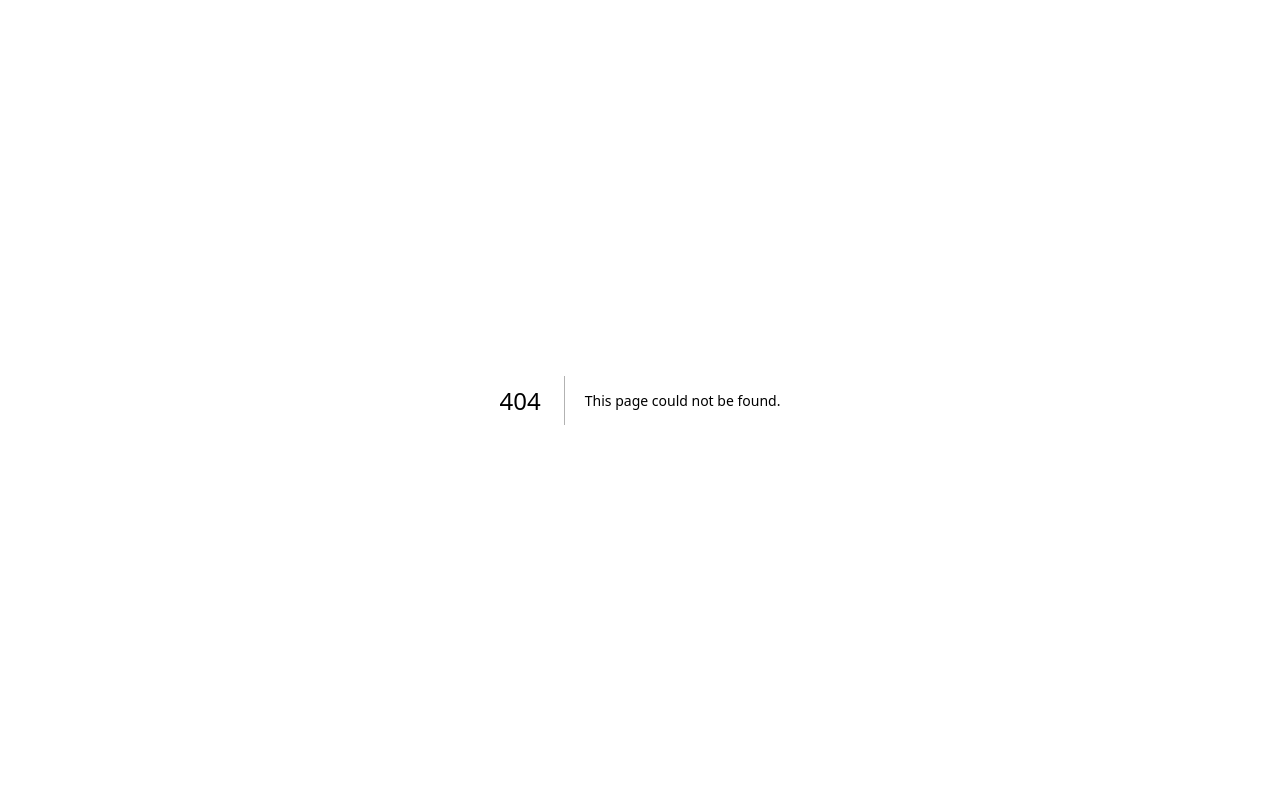
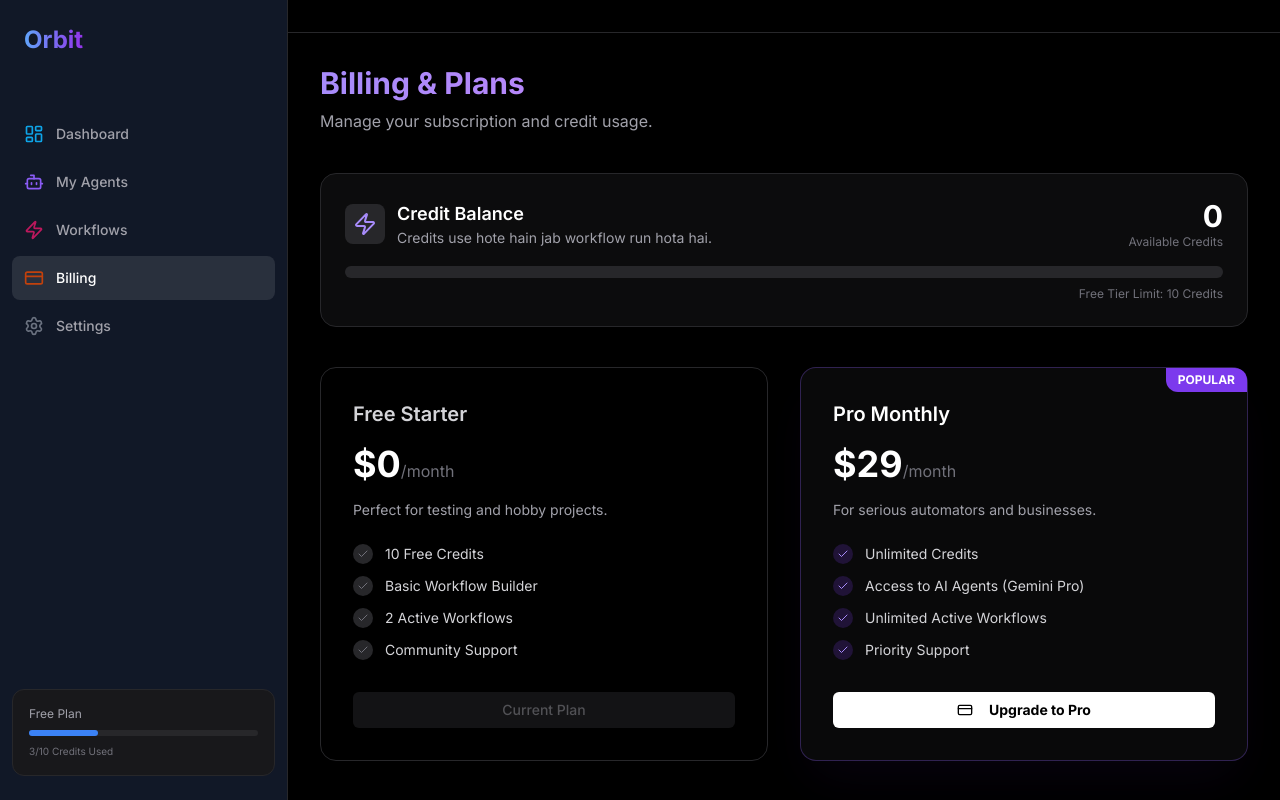
Before and after one commit to PathakSiddhant/orbit-ai, a Next.js app: page /dashboard/billing in a window 1280 px wide. Before the commit this address had no page. Built offline with nearby package versions, Linux system fonts and the light colour scheme; no server answers; the database is empty.

Commit message:
feat: add billing page with pricing ui and user settings profile

```diff
--- /dev/null
+++ b/src/app/dashboard/billing/page.tsx
@@ -0,0 +1,116 @@
+import { db } from "@/lib/db";
+import { users } from "@/lib/db/schema";
+import { auth } from "@clerk/nextjs/server";
+import { eq } from "drizzle-orm";
+import { Check, Zap, CreditCard } from "lucide-react";
+import { Button } from "@/components/ui/button";
+
+export default async function BillingPage() {
+  const { userId } = await auth();
+  const user = await db.query.users.findFirst({
+      where: eq(users.clerkId, userId!)
+  });
+
+  const credits = parseInt(user?.credits || "0");
+
+  return (
+    <div className="flex flex-col p-8 h-full bg-black text-white overflow-y-auto">
+      <div className="mb-10">
+        <h1 className="text-3xl font-bold bg-gradient-to-r from-violet-400 to-fuchsia-400 text-transparent bg-clip-text">
+            Billing & Plans
+        </h1>
+        <p className="text-zinc-400 mt-2">Manage your subscription and credit usage.</p>
+      </div>
+
+      {/* Credit Usage Card */}
+      <div className="p-6 rounded-2xl border border-zinc-800 bg-zinc-900/50 mb-10 relative overflow-hidden">
+          <div className="absolute top-0 right-0 p-32 bg-violet-600/10 rounded-full blur-3xl -z-10"></div>
+
+          <div className="flex items-center justify-between mb-4">
+              <div className="flex items-center gap-3">
+                 <div className="h-10 w-10 rounded-lg bg-zinc-800 flex items-center justify-center text-violet-400">
+                    <Zap className="h-6 w-6" />
+                 </div>
+                 <div>
+                    <h3 className="font-semibold text-lg">Credit Balance</h3>
+                    <p className="text-sm text-zinc-400">Credits use hote hain jab workflow run hota hai.</p>
+                 </div>
+              </div>
+              <div className="text-right">
+                 <p className="text-3xl font-bold">{credits}</p>
+                 <p className="text-xs text-zinc-500">Available Credits</p>
+              </div>
+          </div>
+
+          {/* Progress Bar */}
+          <div className="w-full bg-zinc-800 rounded-full h-3 mb-2 overflow-hidden">
+             <div
+                className="bg-gradient-to-r from-violet-600 to-fuchsia-600 h-full transition-all duration-500"
+                style={{ width: `${(credits / 100) * 100}%` }} // Example calc
+             ></div>
+          </div>
+          <p className="text-xs text-zinc-500 text-right">Free Tier Limit: 10 Credits</p>
+      </div>
+
+      {/* Pricing Plans */}
+      <div className="grid md:grid-cols-2 gap-8 max-w-5xl">
+
+          {/* FREE PLAN */}
+          <div className="p-8 rounded-2xl border border-zinc-800 bg-black hover:border-zinc-700 transition flex flex-col">
+              <h3 className="text-xl font-semibold text-zinc-300">Free Starter</h3>
+              <div className="my-4">
+                  <span className="text-4xl font-bold text-white">$0</span>
+                  <span className="text-zinc-500">/month</span>
+              </div>
+              <p className="text-zinc-400 text-sm mb-6">Perfect for testing and hobby projects.</p>
+
+              <div className="space-y-3 flex-1">
+                  <FeatureItem text="10 Free Credits" />
+                  <FeatureItem text="Basic Workflow Builder" />
+                  <FeatureItem text="2 Active Workflows" />
+                  <FeatureItem text="Community Support" />
+              </div>
+
+              <Button disabled className="mt-8 w-full bg-zinc-800 text-zinc-400">Current Plan</Button>
+          </div>
+
+          {/* PRO PLAN (Glowing) */}
+          <div className="p-8 rounded-2xl border border-violet-500/30 bg-zinc-900/40 relative flex flex-col hover:border-violet-500/50 transition shadow-2xl shadow-violet-900/10">
+              <div className="absolute top-0 right-0 bg-violet-600 text-white text-xs font-bold px-3 py-1 rounded-bl-xl rounded-tr-xl">
+                  POPULAR
+              </div>
+              <h3 className="text-xl font-semibold text-white">Pro Monthly</h3>
+              <div className="my-4">
+                  <span className="text-4xl font-bold text-white">$29</span>
+                  <span className="text-zinc-500">/month</span>
+              </div>
+              <p className="text-zinc-400 text-sm mb-6">For serious automators and businesses.</p>
+
+              <div className="space-y-3 flex-1">
+                  <FeatureItem text="Unlimited Credits" checked />
+                  <FeatureItem text="Access to AI Agents (Gemini Pro)" checked />
+                  <FeatureItem text="Unlimited Active Workflows" checked />
+                  <FeatureItem text="Priority Support" checked />
+              </div>
+
+              <Button className="mt-8 w-full bg-white text-black hover:bg-zinc-200 font-bold">
+                 <CreditCard className="mr-2 h-4 w-4" /> Upgrade to Pro
+              </Button>
+          </div>
+
+      </div>
+    </div>
+  );
+}
+
+// Helper Component for List Items
+function FeatureItem({ text, checked = false }: { text: string, checked?: boolean }) {
+    return (
+        <div className="flex items-center gap-3">
+            <div className={`h-5 w-5 rounded-full flex items-center justify-center ${checked ? 'bg-violet-600/20 text-violet-400' : 'bg-zinc-800 text-zinc-500'}`}>
+                <Check className="h-3 w-3" />
+            </div>
+            <span className="text-sm text-zinc-300">{text}</span>
+        </div>
+    )
+}
--- /dev/null
+++ b/src/app/dashboard/settings/page.tsx
@@ -0,0 +1,30 @@
+import { UserProfile } from "@clerk/nextjs";
+import { dark } from "@clerk/themes";
+
+export default function SettingsPage() {
+  return (
+    <div className="flex flex-col p-8 h-full bg-black text-white overflow-y-auto">
+      <div className="mb-8">
+        <h1 className="text-3xl font-bold text-white">Settings</h1>
+        <p className="text-zinc-400 mt-2">Manage your account preferences.</p>
+      </div>
+
+      <div className="flex justify-center items-start w-full">
+        {/* ADD routing="hash" HERE */}
+        <UserProfile
+            routing="hash"
+            appearance={{
+                baseTheme: dark,
+                elements: {
+                    card: "bg-zinc-900 border border-zinc-800 shadow-none",
+                    navbar: "hidden",
+                    navbarMobileMenuButton: "hidden",
+                    headerTitle: "hidden",
+                    headerSubtitle: "hidden",
+                }
+            }}
+        />
+      </div>
+    </div>
+  );
+}
```
